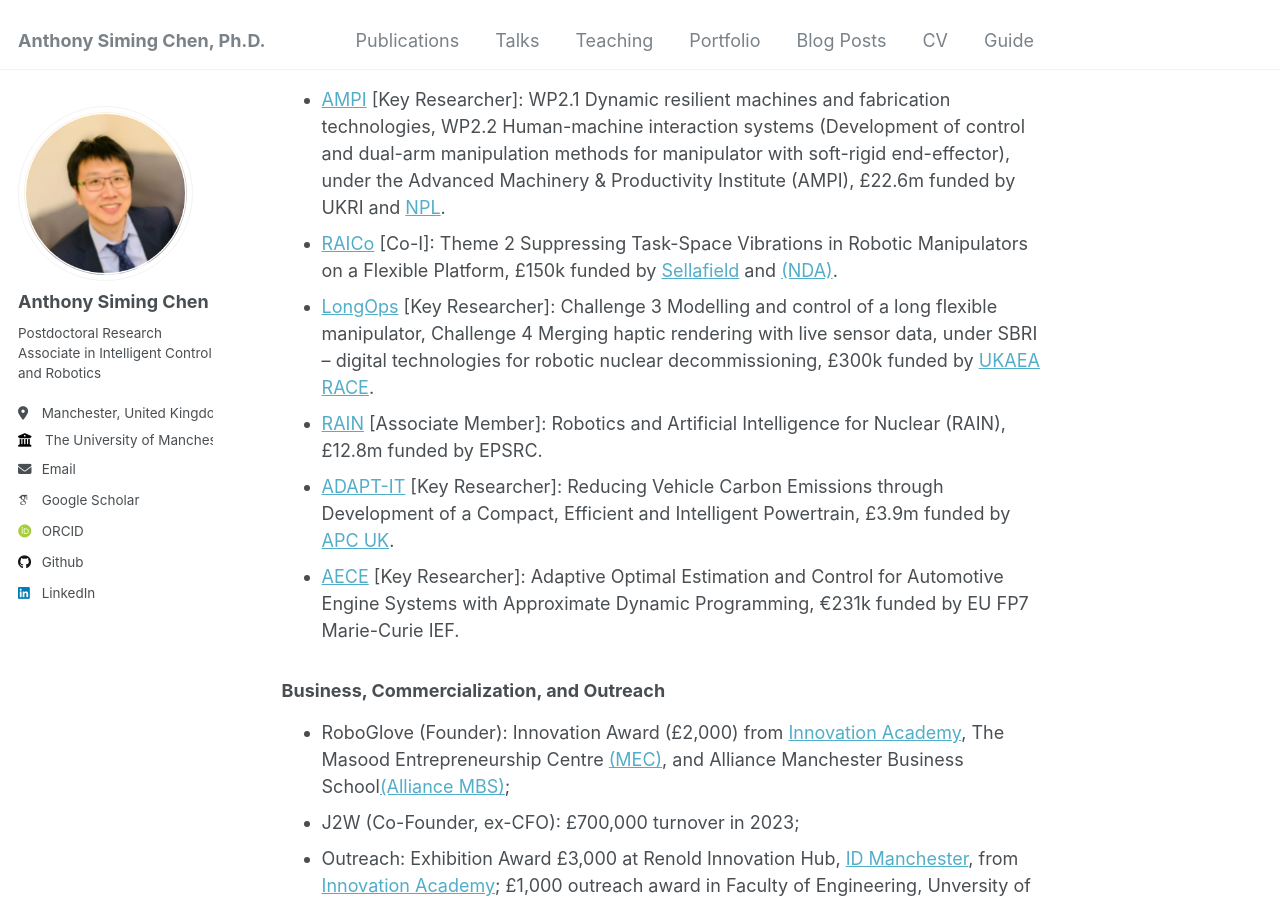
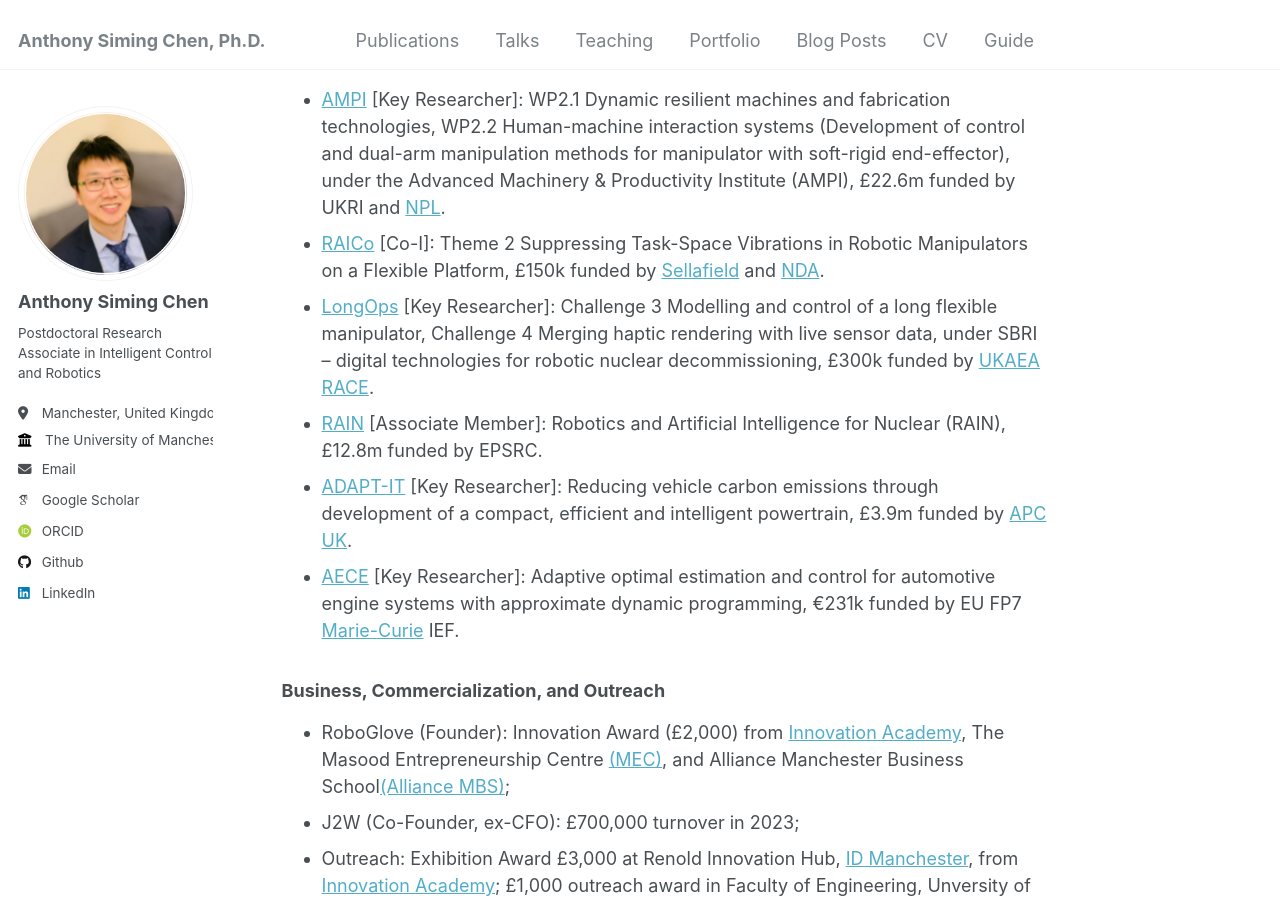
Before and after one commit to Anthony-S-Chen/Anthony-S-Chen.github.io, a Jekyll site: the page built from _pages/about.md, in a window 1280 px wide and 900 px high, scrolled down 842 px. Built offline with Jekyll 4.4.1, drawn with Linux system fonts in a browser that asks for light colours; some web fonts are replaced; part of the change alters nothing that is shown.

```diff
--- a/_pages/about.md
+++ b/_pages/about.md
@@ -24,11 +24,11 @@ My research interests focus on intelligent control and robotics. I have been dev
 
 ### Projects
 - [AMPI](https://www.manchester.ac.uk/about/news/north-west-england-primed-to-become-advanced-manufacturing-hub-with-new-government-funding/) [Key Researcher]: WP2.1 Dynamic resilient machines and fabrication technologies, WP2.2 Human-machine interaction systems (Development of control and dual-arm manipulation methods for manipulator with soft-rigid end-effector), under the Advanced Machinery & Productivity Institute (AMPI), £22.6m funded by UKRI and [NPL](https://www.npl.co.uk/).
-- [RAICo](https://www.gov.uk/government/news/new-robotics-hub-opens-in-west-cumbria) [Co-I]: Theme 2 Suppressing Task-Space Vibrations in Robotic Manipulators on a Flexible Platform, £150k funded by [Sellafield](https://www.gov.uk/government/organisations/sellafield-ltd) and [(NDA)](https://www.gov.uk/government/organisations/nuclear-decommissioning-authority).
+- [RAICo](https://www.gov.uk/government/news/new-robotics-hub-opens-in-west-cumbria) [Co-I]: Theme 2 Suppressing Task-Space Vibrations in Robotic Manipulators on a Flexible Platform, £150k funded by [Sellafield](https://www.gov.uk/government/organisations/sellafield-ltd) and [NDA](https://www.gov.uk/government/organisations/nuclear-decommissioning-authority).
 - [LongOps](https://race.ukaea.uk/programmes/longops/) [Key Researcher]: Challenge 3 Modelling and control of a long flexible manipulator, Challenge 4 Merging haptic rendering with live sensor data, under SBRI – digital technologies for robotic nuclear decommissioning, £300k funded by [UKAEA](https://www.gov.uk/government/organisations/uk-atomic-energy-authority) [RACE](https://race.ukaea.uk/).
 - [RAIN](https://rainhub.org.uk/) [Associate Member]: Robotics and Artificial Intelligence for Nuclear (RAIN), £12.8m funded by EPSRC.
-- [ADAPT-IT](https://www.apcuk.co.uk/impact/funded-projects/westfield-adapt/) [Key Researcher]: Reducing Vehicle Carbon Emissions through Development of a Compact, Efficient and Intelligent Powertrain, £3.9m funded by [APC UK](https://www.apcuk.co.uk/).
-- [AECE](https://cordis.europa.eu/project/id/625531) [Key Researcher]: Adaptive Optimal Estimation and Control for Automotive Engine Systems with Approximate Dynamic Programming, €231k funded by EU FP7 Marie-Curie IEF.
+- [ADAPT-IT](https://www.apcuk.co.uk/impact/funded-projects/westfield-adapt/) [Key Researcher]: Reducing vehicle carbon emissions through development of a compact, efficient and intelligent powertrain, £3.9m funded by [APC UK](https://www.apcuk.co.uk/).
+- [AECE](https://cordis.europa.eu/project/id/625531) [Key Researcher]: Adaptive optimal estimation and control for automotive engine systems with approximate dynamic programming, €231k funded by EU FP7 [Marie-Curie](https://marie-sklodowska-curie-actions.ec.europa.eu/actions/postdoctoral-fellowships) IEF.
 
 ### Business, Commercialization, and Outreach
 - RoboGlove (Founder): Innovation Award (£2,000) from [Innovation Academy](https://www.linkedin.com/in/uom-innovation-academy/?originalSubdomain=uk), The Masood Entrepreneurship Centre [(MEC)](https://www.entrepreneurship.manchester.ac.uk/), and Alliance Manchester Business School[(Alliance MBS)](https://www.alliancembs.manchester.ac.uk/);
```
